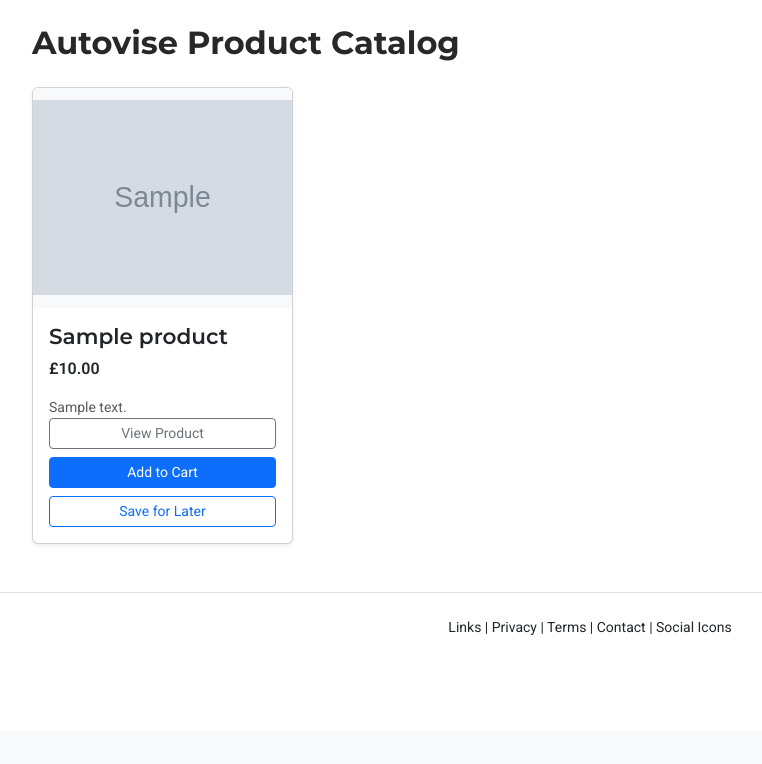
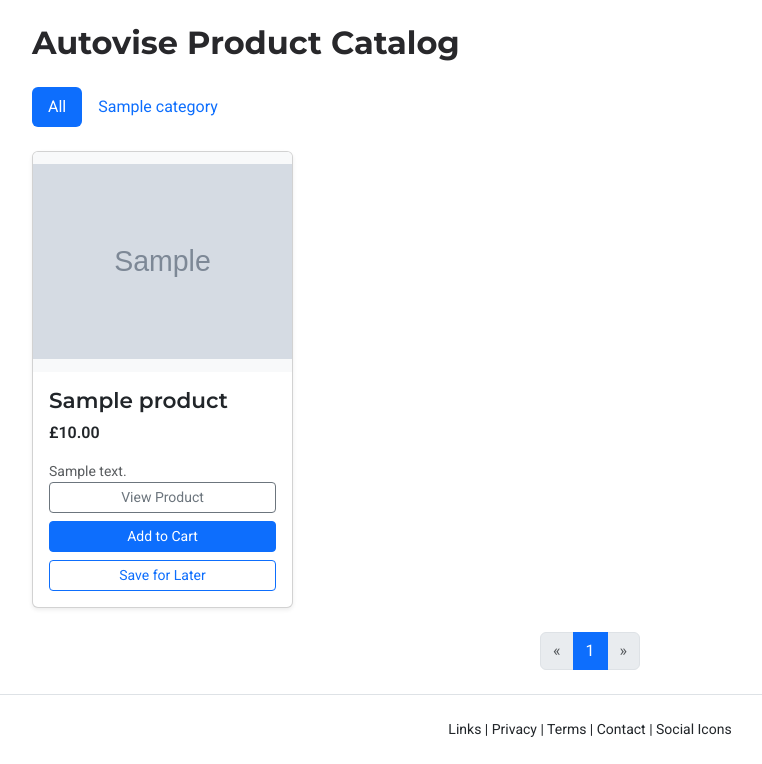
Before and after one commit to Merrick101/autovise, a Django app: page /products/ in a window 1280 px wide. Shown: the part 69-833 px from the top of the page, without its empty margins (50-812 px from the left). Before the commit the page ends 704 px from the top, so only its background shows below. Run offline with Django 5.2, Linux system fonts and the light colour scheme; tables that the repository leaves empty hold one stand-in row (values such as "Sample post"); grey boxes marked "Sample" are stand-in pictures; some libraries are stand-ins or nearby versions.

Commit message:
Add global categories context processor and dynamic product navigation

```diff
--- /dev/null
+++ b/apps/products/context_processors.py
@@ -0,0 +1,9 @@
+# apps/products/context_processors.py
+
+from .models import Category
+
+
+def all_categories(request):
+    return {
+        'categories': Category.objects.all()
+    }
--- a/apps/products/views.py
+++ b/apps/products/views.py
@@ -1,17 +1,48 @@
 # apps/products/views.py
 
+from django.core.paginator import Paginator, PageNotAnInteger, EmptyPage
 from django.shortcuts import render, get_object_or_404
-from .models import Product, Bundle
+from .models import Product, Bundle, Category
 
 
 def product_list_view(request):
-    products = Product.objects.all()
-    return render(request, 'products/product_list.html', {'products': products})
+    # 1) Read filters
+    category_slug = request.GET.get("category")
+    page_number = request.GET.get("page", 1)
+
+    # 2) Base queryset: only live, non-draft products
+    qs = Product.objects.filter(is_draft=False)
+    if category_slug:
+        qs = qs.filter(category__slug=category_slug)
+
+    # 3) Paginate: 20 items per page
+    paginator = Paginator(qs, 20)
+    try:
+        page_obj = paginator.page(page_number)
+    except PageNotAnInteger:
+        page_obj = paginator.page(1)
+    except EmptyPage:
+        page_obj = paginator.page(paginator.num_pages)
+
+    # 4) Gather context
+    categories = Category.objects.all()
+    context = {
+        "products":       page_obj.object_list,  # for backwards compatibility
+        "page_obj":       page_obj,
+        "paginator":      paginator,
+        "categories":     categories,
+        "selected_category": category_slug,
+    }
+
+    # 5) Render
+    return render(request, "products/product_list.html", context)
 
 
 def product_detail_view(request, pk):
     product = get_object_or_404(Product, pk=pk)
-    return render(request, 'products/product_detail.html', {'product': product})
+    return render(
+        request, 'products/product_detail.html', {'product': product}
+    )
 
 
 def bundle_list_view(request):
--- a/config/settings.py
+++ b/config/settings.py
@@ -79,6 +79,7 @@ TEMPLATES = [
                 'django.template.context_processors.request',
                 'django.contrib.auth.context_processors.auth',
                 'django.contrib.messages.context_processors.messages',
+                'apps.products.context_processors.all_categories',
             ],
         },
     },
--- a/templates/include/navbar.html
+++ b/templates/include/navbar.html
@@ -1,3 +1,5 @@
+<!-- templates/include/navbar.html -->
+
 {% load static %}
 
 <nav class="navbar navbar-expand-lg navbar-light bg-light sticky-top">
@@ -42,7 +44,15 @@
             <ul class="dropdown-menu" aria-labelledby="productsDropdown">
               <li><a class="dropdown-item" href="{% url 'products:product_list' %}">All Products</a></li>
               <li><a class="dropdown-item" href="{% url 'products:bundle_list' %}">Bundles</a></li>
-              <li><a class="dropdown-item" href="#">Categories</a></li>
+              <li><hr class="dropdown-divider"></li>
+              {% for cat in categories %}
+                <li>
+                  <a class="dropdown-item"
+                    href="{% url 'products:product_list' %}?category={{ cat.slug }}">
+                    {{ cat.name }}
+                  </a>
+                </li>
+              {% endfor %}
             </ul>
           </div>
 
--- a/templates/products/product_list.html
+++ b/templates/products/product_list.html
@@ -5,6 +5,27 @@
 {% block content %}
 
 <h2 class="mb-4">Autovise Product Catalog</h2>
+
+<!-- Product Filters -->
+
+<ul class="nav nav-pills mb-4">
+  <li class="nav-item">
+    <a class="nav-link {% if not selected_category %}active{% endif %}"
+       href="{% url 'products:product_list' %}">
+      All
+    </a>
+  </li>
+  {% for cat in categories %}
+    <li class="nav-item">
+      <a class="nav-link {% if selected_category == cat.slug %}active{% endif %}"
+         href="{% url 'products:product_list' %}?category={{ cat.slug }}">
+        {{ cat.name }}
+      </a>
+    </li>
+  {% endfor %}
+</ul>
+
+<!-- Product Grid -->
 
 <div class="row">
   {% for product in products %}
@@ -54,4 +75,49 @@
     </div>
   {% endfor %}
 </div>
+
+{# — Pagination controls — #}
+<nav aria-label="Page navigation">
+  <ul class="pagination justify-content-center">
+
+    {# Previous button #}
+    {% if page_obj.has_previous %}
+      <li class="page-item">
+        <a class="page-link"
+           href="?{% if selected_category %}category={{ selected_category }}&{% endif %}page={{ page_obj.previous_page_number }}"
+           aria-label="Previous">
+          &laquo;
+        </a>
+      </li>
+    {% else %}
+      <li class="page-item disabled">
+        <span class="page-link">&laquo;</span>
+      </li>
+    {% endif %}
+
+    {# Page numbers #}
+    {% for num in page_obj.paginator.page_range %}
+      <li class="page-item {% if page_obj.number == num %}active{% endif %}">
+        <a class="page-link"
+           href="?{% if selected_category %}category={{ selected_category }}&{% endif %}page={{ num }}">
+          {{ num }}
+        </a>
+      </li>
+    {% endfor %}
+
+    {# Next button #}
+    {% if page_obj.has_next %}
+      <li class="page-item">
+        <a class="page-link"
+           href="?{% if selected_category %}category={{ selected_category }}&{% endif %}page={{ page_obj.next_page_number }}"
+           aria-label="Next">
+          &raquo;
+        </a>
+      </li>
+    {% else %}
+      <li class="page-item disabled">
+        <span class="page-link">&raquo;</span>
+      </li>
+    {% endif %}
+
 {% endblock %}
```
